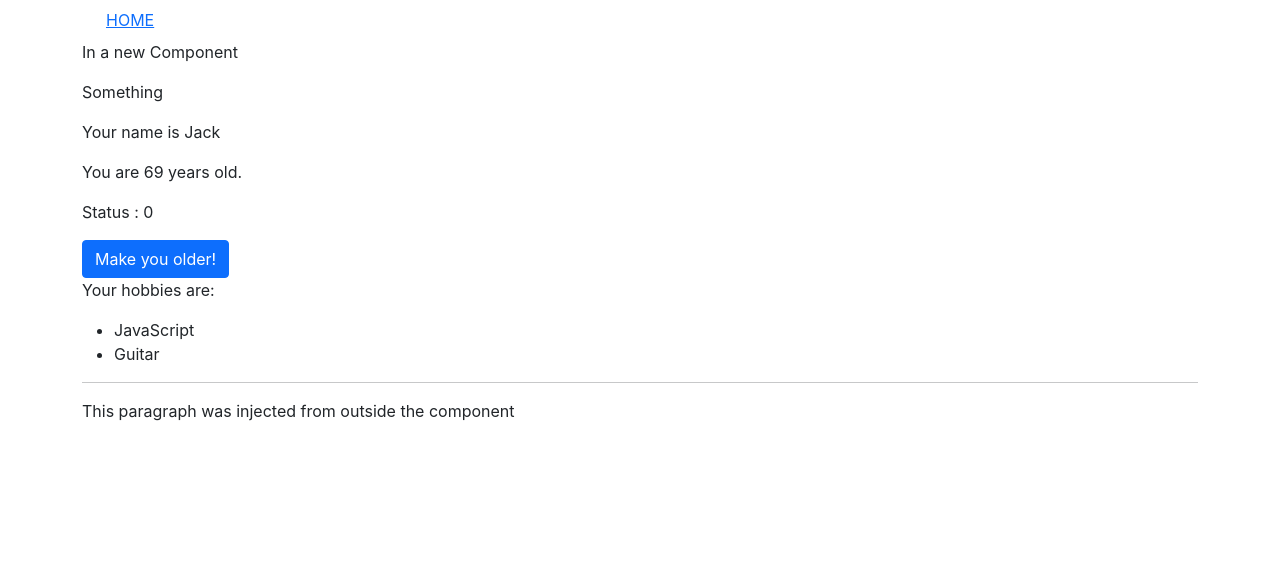
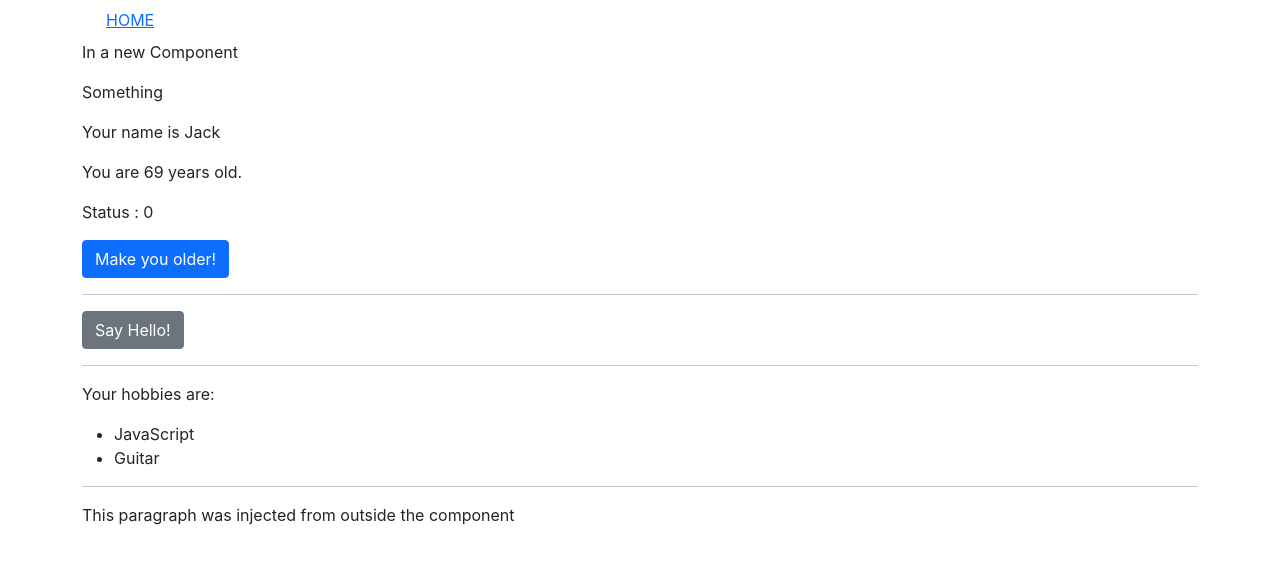
Before and after one commit to erynder-z/reactjs-basics, a React (Create React App) app: page / in a window 1280 px wide. Shown: the top 564 px of the page. Built offline with nearby package versions, Linux system fonts and the light colour scheme.

Commit message:
Communicate between child and parent component

```diff
--- a/src/App.js
+++ b/src/App.js
@@ -3,6 +3,10 @@ import { Header } from './components/Header';
 import { Home } from './components/Home';
 
 class App extends React.Component {
+  onGreet() {
+    alert('Hello!');
+  }
+
   render() {
     let someData = {
       hobbies: ['JavaScript', 'Guitar'],
@@ -17,7 +21,12 @@ class App extends React.Component {
         </div>
         <div className="row">
           <div className="col-xs-10 col-xs-offset-1">
-            <Home name={'Jack'} initialAge={69} someData={someData}>
+            <Home
+              name={'Jack'}
+              initialAge={69}
+              someData={someData}
+              greet={this.onGreet}
+            >
               <p>This paragraph was injected from outside the component</p>
             </Home>
           </div>
--- a/src/components/Home.js
+++ b/src/components/Home.js
@@ -31,6 +31,11 @@ export class Home extends React.Component {
         >
           Make you older!
         </button>
+        <hr />
+        <button onClick={this.props.greet} className="btn btn-secondary">
+          Say Hello!
+        </button>
+        <hr />
         <p>Your hobbies are:</p>
         <div>
           <ul>
@@ -51,4 +56,5 @@ Home.propTypes = {
   initialAge: PropTypes.number,
   hobbies: PropTypes.object,
   children: PropTypes.element.isRequired,
+  greet: PropTypes.func,
 };
```
